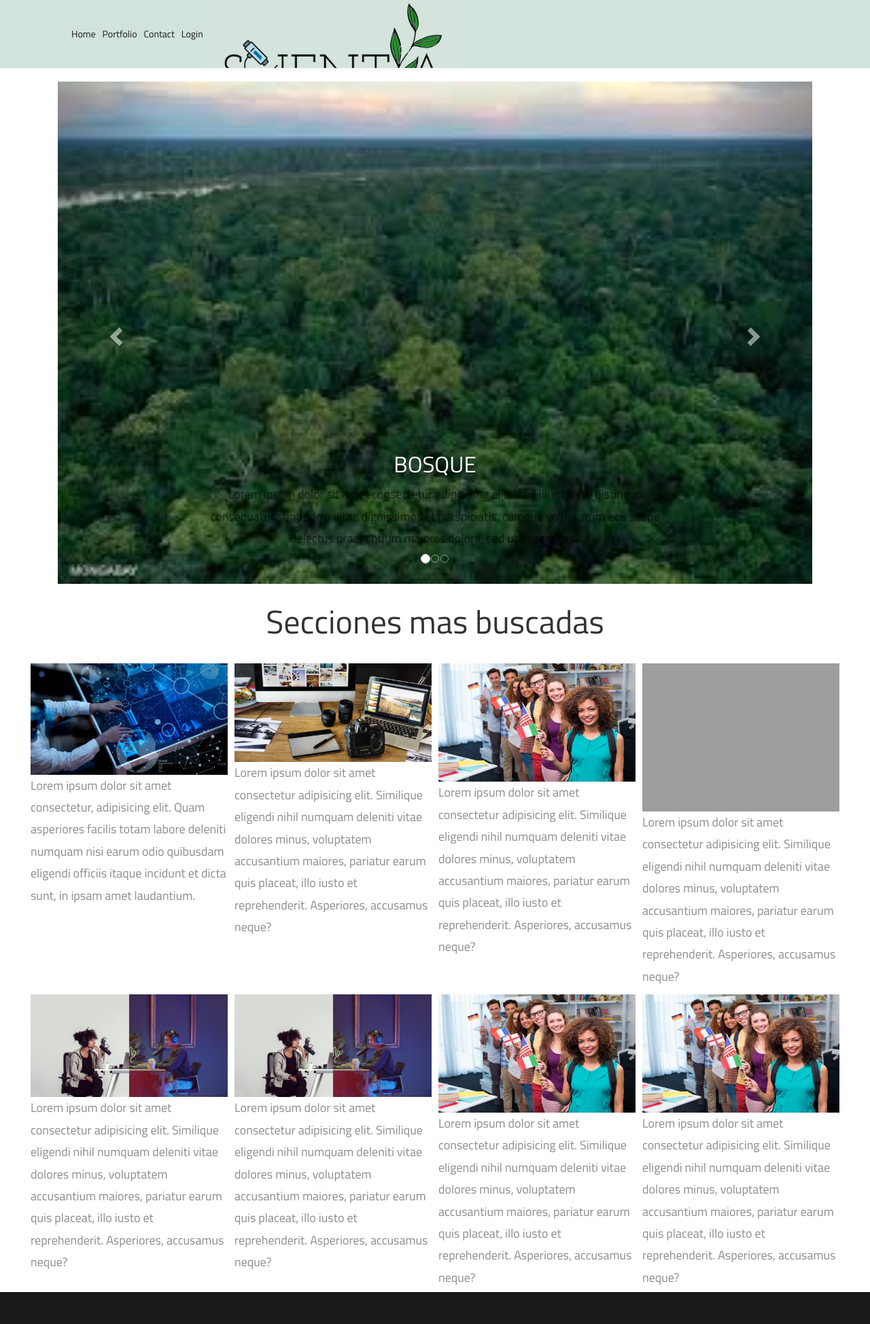
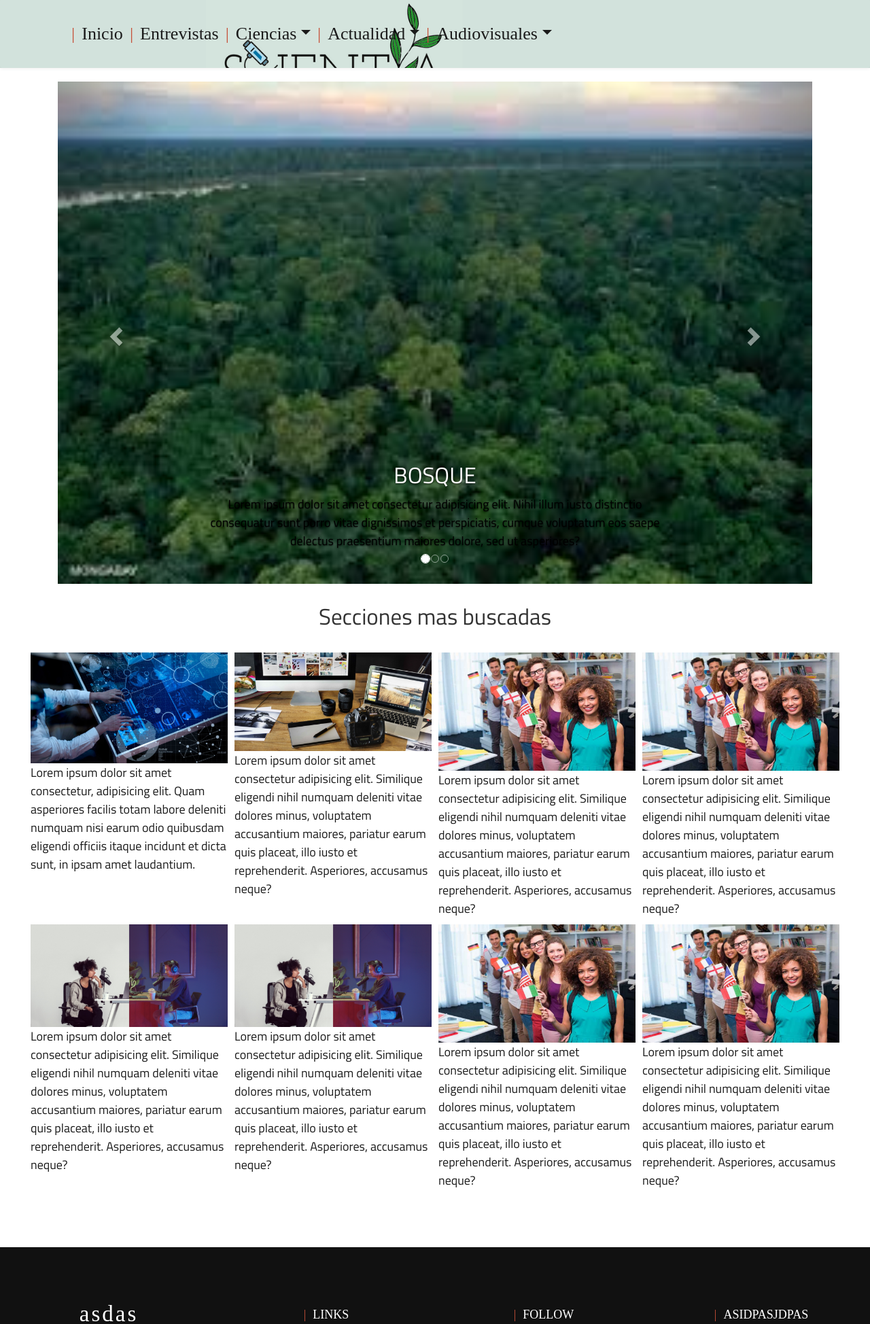
Before and after one commit to alvaroprueba123/ProyectoScientia, a PHP site: page / in a window 1280 px wide. Shown: the top 1948 px of the page at 68% size. Run offline with PHP 8.4, Linux system fonts and the light colour scheme; grey boxes are pictures that could not be loaded.

Commit message:
24052020-Alberto

```diff
--- a/css/estilos.css
+++ b/css/estilos.css
@@ -1,9 +1,21 @@
+/*LAYOUT NO TOCAR*/
 .cabecera{
-    background-image: url("img/banner.png");
+    background-image: url('img/banner.png');
+
 }
 
 
+.navegador{
+    font-family: Poppins;
+    font-size: 26px;
+    font-weight: lighter;
 
+}
+.navegador li a:before{
+    content:'|';
+    color: #c65039;
+    padding-right: 10px;
+}
 
 
 :root {
@@ -41,9 +53,8 @@ h5 { margin-bottom: 0px; }
 p {
     font-size: 18px;
     color: #1a1a1a;
-    opacity: .5;
-    line-height: 1.8;
-    margin-bottom: 0px;
+    line-height: 1.5;
+    margin-bottom: auto;
 }
 
 a:hover { text-decoration: none; }
@@ -270,3 +281,112 @@ footer .list-inline .list-inline-item {
            width: 1200px;
       }
   }
+
+/*ESTILOS PARA EL FOOTER*/
+footer{
+    padding-bottom: 0px;
+}
+
+.parrafo{
+    color: #999;
+    line-height: 25px;
+}
+.subtitle2,.subtitle3{
+    color: #fff;
+}
+.subtitle2{
+    font-size: 18px;
+}
+.footer-top{
+    background-color: #111;
+    padding: 70px 15px 15px 15px;
+}
+.segment-one h3{
+    font-family: Courgette;
+    color: #fff;
+    letter-spacing: 3px;
+    margin: 10px 0;
+}
+
+.segment-two h2{
+    color: #fff;
+    font-family: Poppins;
+    text-transform: uppercase;
+}
+.segment-two h2:before{
+    content:'|';
+    color: #c65039;
+    padding-right: 10px;
+}
+.segment-two ul{
+    margin:0;
+    padding: 0;
+    list-style: none;
+}
+.segment-two ul li{
+    border-bottom: 1px solid rgba(255,255,255,0.3);
+    line-height: 40px;
+}
+.segment-two ul li a{
+    color: #999;
+    text-decoration: none;
+}
+.segment-three h2{
+    color: #fff;
+    font-family: Poppins;
+    text-transform: uppercase;
+}
+.segment-three h2:before{
+    content:'|';
+    color: #c65039;
+    padding-right: 10px;
+}
+.segment-three a{
+    background: #494848;
+    width: 40px;
+    height: 40px;
+    display: inline-block;
+    border-radius: 50%;
+}
+.segment-three a i{
+    font-size: 20px;
+    color: #fff;
+    padding: 10px 12px;
+}
+.segment-four h2{
+    color: #fff;
+    font-family: Poppins;
+    text-transform: uppercase;
+}
+.segment-four h2:before{
+    content:'|';
+    color: #c65039;
+    padding-right: 10px;
+}
+.segment-four form input[type=submit]{
+    background: #c65039;
+    border: none;
+    padding: 3px 15px;
+    margin-left: -5px;
+    color: #fff;
+    text-transform: uppercase;
+}
+.footer-bottom-text{
+    text-align: center;
+    background: black;
+    line-height: 75px;
+}
+
+@media only screen and (min-width: 768px) and (max-width: 991px){
+    .md-mb-30{
+        margin-bottom: 30px;
+    }
+}
+@media only screen and (max-width: 767px){
+    .sm-bm-30{
+        margin-bottom: 30px;
+    }
+    .footer-top{
+        padding:50px 0;
+    }
+}
--- a/index.html
+++ b/index.html
@@ -20,6 +20,7 @@
 </head>
 
   <body>
+
     <!--LAYOUT DE LA PAGINA NO TOCAR-->
     <header class="cabecera">
         <nav class="navbar navbar-expand-lg fixed-top">
@@ -27,27 +28,51 @@
 
                 <button class="navbar-toggler" type="button" data-toggle="collapse" data-target="#navbarSupportedContent"
                         aria-controls="navbarSupportedContent" aria-expanded="false" aria-label="Toggle navigation">
-                    <img src="img/menu.svg">
+                    <img src="img/" style="width: 50px; height: 50px;">
                 </button>
 
                 <div class="collapse navbar-collapse" id="navbarSupportedContent">
-                    <ul class="navbar-nav ml-auto">
+                    <ul class="navbar-nav ml-auto navegador">
                         <li class="nav-item">
-                            <a class="nav-link" href="#hero">Home <span class="icon-arrow-open"></span></a>
+                            <a class="nav-link" href="index.html">Inicio</a>
                         </li>
                         <li class="nav-item">
-                            <a class="nav-link" href="#portfolio">Portfolio</a>
+                            <a class="nav-link" href="#">Entrevistas</a>
                         </li>
-                        <li class="nav-item">
-                            <a class="nav-link" href="#contact">Contact</a>
-                        </li><li class="nav-item">
-                            <a class="nav-link" href="">Login</a>
+                        <li class="nav-item dropdown">
+                            <a class="nav-link dropdown-toggle" data-toggle="dropdown" href="#" role="button" aria-haspopup="true" aria-expanded="false">Ciencias</a>
+                            <div class="dropdown-menu">
+                                <a class="dropdown-item" href="#">Comunicacion cientifica</a>
+                                <a class="dropdown-item" href="#">Review</a>
+                                <a class="dropdown-item" href="#">Becas e intercambios</a>
+                            </div>
+                        </li>
+                        <li class="nav-item dropdown">
+                            <a class="nav-link dropdown-toggle" data-toggle="dropdown" href="#" role="button" aria-haspopup="true" aria-expanded="false">Actualidad</a>
+                            <div class="dropdown-menu">
+                                <a class="dropdown-item" href="#">Tecnologia</a>
+                                <a class="dropdown-item" href="#">Economia</a>
+                                <a class="dropdown-item" href="#">Mundo</a>
+                                <a class="dropdown-item" href="#">Cultura</a>
+                            </div>
+                        </li>
+                        <li class="nav-item dropdown">
+                            <a class="nav-link dropdown-toggle" data-toggle="dropdown" href="#" role="button" aria-haspopup="true" aria-expanded="false">Audiovisuales</a>
+                            <div class="dropdown-menu">
+                                <a class="dropdown-item" href="#">Fotografia</a>
+                                <a class="dropdown-item" href="#">Video</a>
+                                <a class="dropdown-item" href="#">Podcast</a>
+                            </div>
                         </li>
                     </ul>
                 </div>
             </div>
         </nav>
     </header>
+
+
+
+
 
 
     <!--SECCION DEL CARRUSEL, RENOVAR CONTENIDO, USAR MISMO TAMAÑO DE FOTO-->
@@ -78,7 +103,7 @@
                 <div class="item">
                     <img src="img/lima.jpg" alt="Chicago" style="width:100%;">
                     <div class="carousel-caption">
-                        <h3>Chicago</h3>
+                        <h3>Lima</h3>
                         <P style="color:black">Lorem ipsum dolor sit amet consectetur adipisicing elit.
                             Nihil illum iusto distinctio consequatur sunt porro vitae dignissimos et perspiciatis,
                             cumque voluptatum eos saepe delectus praesentium maiores dolore, sed ut asperiores?
@@ -89,7 +114,7 @@
                 <div class="item">
                     <img src="img/bosque.jpg" alt="New York" style="width:100%;">
                     <div class="carousel-caption">
-                        <h3>New York</h3>
+                        <h3>Bosque</h3>
                         <P style="color:black">Lorem ipsum dolor sit amet consectetur adipisicing elit.
                             Nihil illum iusto distinctio consequatur sunt porro vitae dignissimos et perspiciatis,
                             cumque voluptatum eos saepe delectus praesentium maiores dolore, sed ut asperiores?
@@ -115,7 +140,8 @@
 
 
     <section class="personas">
-        <h2 class="mt-5" style="text-align: center;">Secciones mas buscadas</h2>
+        <h3 class="mt-5" style="text-align: center;">Secciones mas buscadas</h3>
+        <br>
         <div class="contenedor">
 
                 <article class="persona__columna">
@@ -144,7 +170,7 @@
                 </article>
 
                 <article class="persona__columna">
-                    <img src="img/Comunicación_científica.png">
+                    <img src="img/Becas_pasantías.png">
                     <p>Lorem ipsum dolor sit amet consectetur adipisicing elit.
                         Similique eligendi nihil numquam deleniti vitae dolores minus,
                         voluptatem accusantium maiores, pariatur earum quis placeat,
@@ -200,70 +226,7 @@
 
 
 
-
-
 <!--
-        <section id="bosque" >
-            <div class="container-fluid">
-                <div class="content-center">
-
-                </div>
-                <div class="row">
-                    <div class="col-md-6">
-                        <div class="bosque-container">
-                            <div class="bosque-details">
-                                <a href="#">
-                                    <h2>Keep Calm and Eat</h2>
-                                </a>
-                                <a href="#">
-                                    <p>— App/Digital Product</p>
-                                </a>
-                            </div>
-                            <img src="img/Entrevistas.png" class="img-fluid" alt="bosque 01">
-                        </div>
-                    </div>
-                    <div class="col-md-6">
-                        <div class="bosque-container">
-                            <div class="bosque-details">
-                                <a href="#">
-                                    <h2>New Horizons</h2>
-                                </a>
-                                <a href="#">
-                                    <p>— App/Digital Product</p>
-                                </a>
-                            </div>
-                            <img src="img/Comunicación_científica.png" class="img-fluid" alt="bosque 02">
-                        </div>
-                    </div>
-                    <div class="col-md-6">
-                        <div class="bosque-container">
-                            <div class="bosque-details">
-                                <a href="#">
-                                    <h2>Urban Oasis</h2>
-                                </a>
-                                <a href="#">
-                                    <p>— App/Digital Product</p>
-                                </a>
-                            </div>
-                            <img src="img/Audiovisuales.png" class="img-fluid" alt="bosque 03">
-                        </div>
-                    </div>
-                    <div class="col-md-6">
-                        <div class="bosque-container">
-                            <div class="bosque-details">
-                                <a href="#">
-                                    <h2>No Speed Limits</h2>
-                                </a>
-                                <a href="#">
-                                    <p>— App/Digital Product</p>
-                                </a>
-                            </div>
-                            <img src="img/Actualidad.png" class="img-fluid" alt="bosque 04">
-                        </div>
-                    </div>
-                </div>
-            </div>
-        </section>
 
         <section id="contact" class="bgLightGrey">
             <div class="container">
@@ -301,24 +264,61 @@
         </section>
 -->
 
-        <footer class="bgDark">
-            <div class="container">
-                <img src="img/logo-light.svg" class="logo-brand" alt="logo">
-                <ul class="list-inline">
-                    <li class="list-inline-item footer-menu"><a href="#">Home</a></li>
-                    <li class="list-inline-item footer-menu"><a href="#">bosque</a></li>
-                    <li class="list-inline-item footer-menu"><a href="#">Contact</a></li>
-                </ul>
-                <ul class="list-inline">
+<!--PIE DE PAGINA NO TOCAR-->
+    <footer>
+        <div class="footer-top">
+            <div class="containerfooter">
+                <div class="row">
+                    <div class="col-md-3 col-sm-6 col-xs-12 segment-one md-mb-30 sm-mb-30">
+                        <h3 class="subtitle3">asdas</h3>
+                        <p class="parrafo">Lorem ipsum dolor sit amet consectetur adipisicing elit.
+                            Alias at libero impedit tempora eius quibusdam?
+                            Quo ipsam voluptatem itaque debitis hic voluptates
+                            iste quod rem quas, asperiores veniam numquam velit.</p>
+                    </div>
+                    <div class="col-md-3 col-sm-6 col-xs-12 segment-two md-mb-30 sm-bm-30">
+                        <h2 class="subtitle2">links</h2>
+                        <ul>
+                            <li><a href="#">asd</a></li>
+                            <li><a href="#">asdasd</a></li>
+                            <li><a href="#">asdasd</a></li>
+                        </ul>
+                    </div>
+                    <div class="col-md-3 col-sm-6 col-xs-12 segment-three sm-bm-30">
+                        <h2 class="subtitle2">follow </h2>
+                        <p class="parrafo">Lorem ipsum dolor sit amet consectetur adipisicing elit.
+                            Doloremque corporis optio quod sed iusto deleniti
+                            ut velit molestias quia architecto commodi impedit a
+                            necessitatibus accusamus aspernatur enim, neque
+                            reprehenderit mollitia.</p>
+                            <br>
+                        <a href="#"><i class="fa fa-facebook"></i></a>
+                        <a href="#"><i class="fa fa-facebook"></i></a>
+                        <a href="#"><i class="fa fa-facebook"></i></a>
+                        <a href="#"><i class="fa fa-facebook"></i></a>
+                    </div>
+                    <div class="col-md-3 col-sm-6 col-xs-12 segment-four sm-bm-30">
+                        <h2 class="subtitle2">asidpasjdpas</h2>
+                        <p class="parrafo">Lorem ipsum dolor sit amet consectetur adipisicing elit.
+                            Doloremque corporis optio quod sed iusto deleniti
+                            ut velit molestias quia architecto commodi impedit a
+                            necessitatibus accusamus aspernatur enim, neque
+                            reprehenderit mollitia.</p>
+                            <br>
+                        <form action="">
+                            <input type="text" value="ingrese su correo" style="color: black;">
+                            <input type="submit" value="subscribirse">
+                        </form>
 
-                    <li class="list-inline-item"><a href="https://www.instagram.com/?hl=es-la"><img src="img" class="img-fluid"></a></li>
-                    <li class="list-inline-item"><a href="https://twitter.com/explore"><img src="img/instagram.svg" class="img-fluid"></a></li>
-                    <li class="list-inline-item"><a href="https://www.youtube.com/?hl=es-419&gl=PE"><img src="" class="img-fluid"></a></li>
-                    <li class="list-inline-item"><a href="https://es-la.facebook.com/"><img src="img/facebook.svg" class="img-fluid"></a></li>
-                </ul>
-                <small>©2020 Derechos Reservados.</small>
+                    </div>
+
+                </div>
             </div>
-        </footer>
+        </div>
+        <p class="footer-bottom-text">Derechos reservados Scientia 2020</p>
+    </footer>
+
+
 
 
 
```
